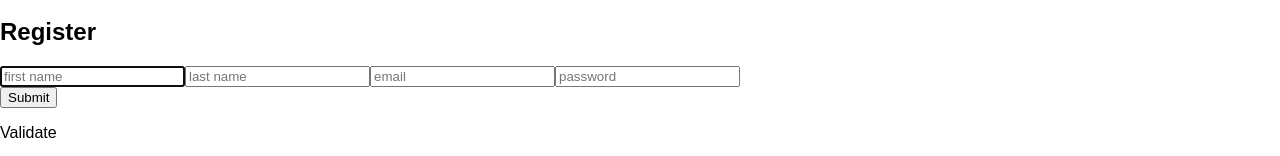
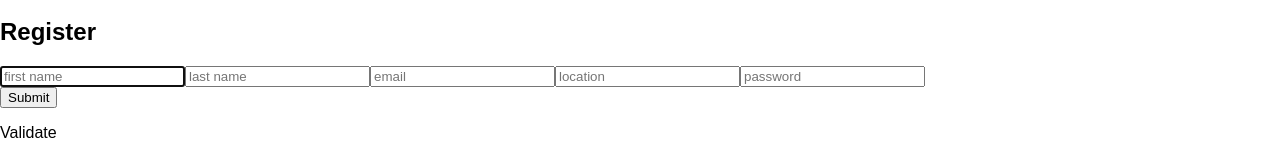
Before and after one commit to nss-dynamic-elephants/Yak-Social-Network, a React (Create React App) app: page / in a window 1280 px wide. Both pictures are taken after a click on the button "Register". Shown: the part 249-405 px from the top of the page. Built offline with nearby package versions, Linux system fonts and the light colour scheme; no server answers.

Commit message:
fixed location input

```diff
--- a/src/registerForm.js
+++ b/src/registerForm.js
@@ -53,6 +53,7 @@ class Register extends Component {
             <input className="fNameInput" type="text" placeholder="first name" name="fName" value={this.state.fName} onChange={this.handleFirstNameChange.bind(this)}/>
             <input className="lNameInput" type="text" placeholder="last name" name="lName" value={this.state.lName} onChange={this.handleLastNameChange.bind(this)}/>
             <input className="emailInput" type="text" placeholder="email" name="email" value={this.state.email} onChange={this.handleEmailChange.bind(this)}/>
+            <input className="locationInput" type="text" placeholder="location" name="location" value={this.state.location} onChange={this.handleLocationChange.bind(this)}/>
             <input className="passwordInput" type="text" placeholder="password" name="password" value={this.state.password} onChange={this.handlePasswordChange.bind(this)}/>
 
 
```
